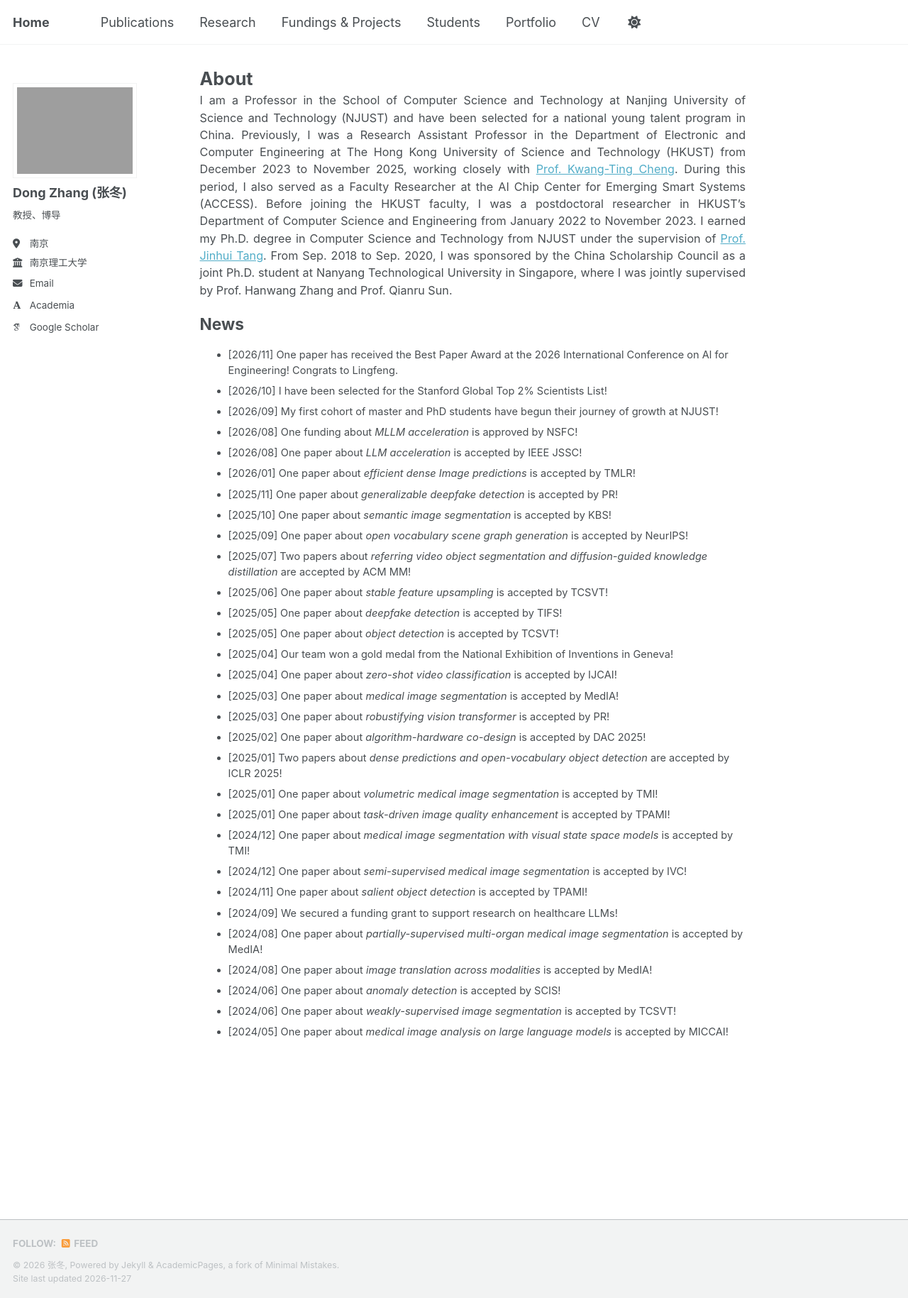
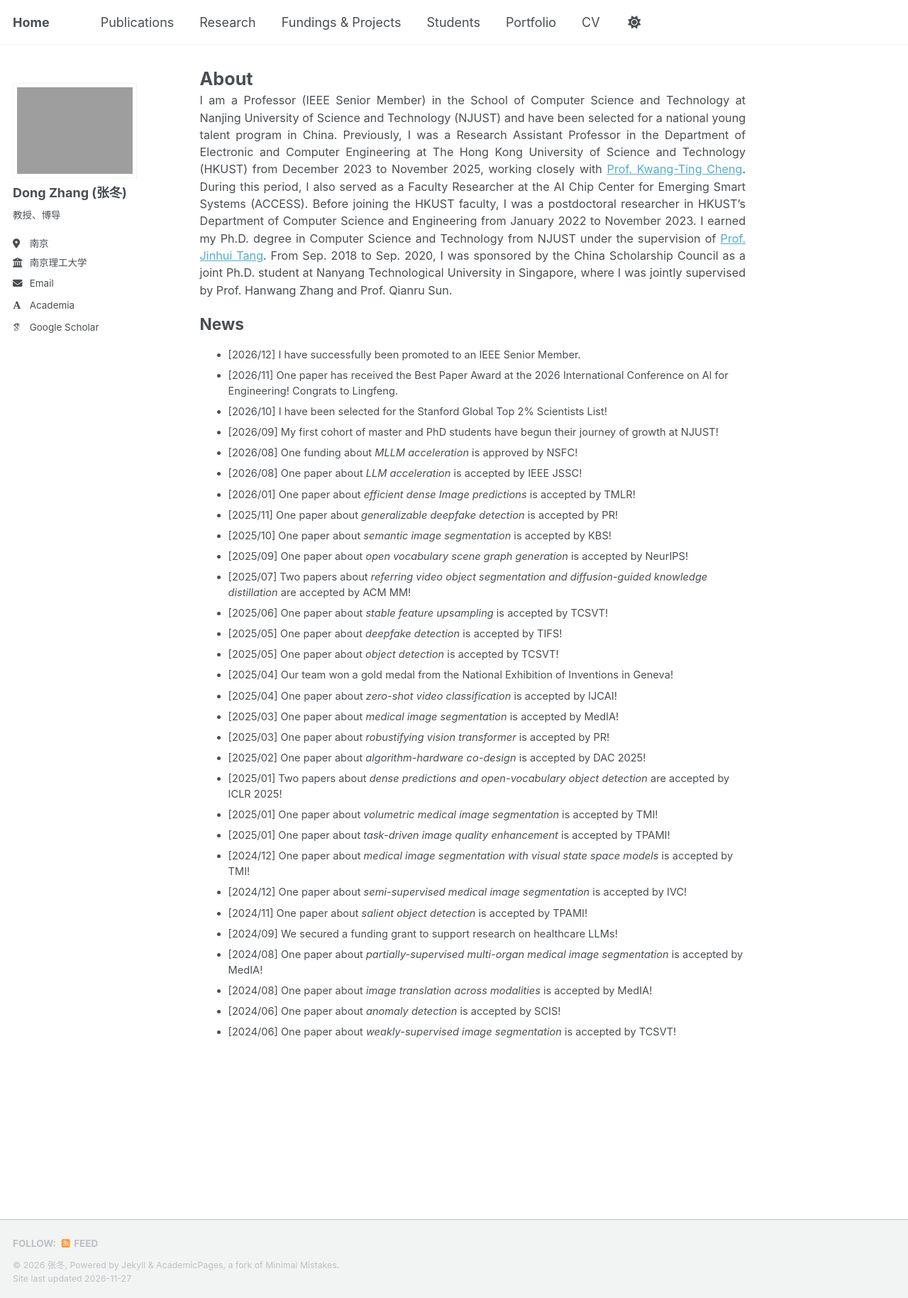
Before and after one commit to dongzhang89/dongzhang89.github.io, a Jekyll site: the page built from _pages/about.md, in a window 1280 px wide. Shown: the whole page at 71% size. Built offline with Jekyll 4.4.1, drawn with Linux system fonts in a browser that asks for light colours; some web fonts are replaced; a script that is not in the unit is left out.

Commit message:
Update about.md

```diff
--- a/_pages/about.md
+++ b/_pages/about.md
@@ -63,12 +63,16 @@ h1 {
 </style>
 
 <div class="text-justify">
-I am a Professor in the School of Computer Science and Technology at Nanjing University of Science and Technology (NJUST) and have been selected for a national young talent program in China. Previously, I was a Research Assistant Professor in the Department of Electronic and Computer Engineering at The Hong Kong University of Science and Technology (HKUST) from December 2023 to November 2025, working closely with <a href="https://seng.hkust.edu.hk/about/people/faculty/tim-kwang-ting-cheng">Prof. Kwang-Ting Cheng</a>. During this period, I also served as a Faculty Researcher at the AI Chip Center for Emerging Smart Systems (ACCESS). Before joining the HKUST faculty, I was a postdoctoral researcher in HKUST’s Department of Computer Science and Engineering from January 2022 to November 2023. I earned my Ph.D. degree in Computer Science and Technology from NJUST under the supervision of <a href="https://scholar.google.com/citations?user=ByBLlEwAAAAJ&hl=en">Prof. Jinhui Tang</a>. From Sep. 2018 to Sep. 2020, I was sponsored by the China Scholarship Council as a joint Ph.D. student at Nanyang Technological University in Singapore, where I was jointly supervised by Prof. Hanwang Zhang and Prof. Qianru Sun.
+I am a Professor (IEEE Senior Member) in the School of Computer Science and Technology at Nanjing University of Science and Technology (NJUST) and have been selected for a national young talent program in China. Previously, I was a Research Assistant Professor in the Department of Electronic and Computer Engineering at The Hong Kong University of Science and Technology (HKUST) from December 2023 to November 2025, working closely with <a href="https://seng.hkust.edu.hk/about/people/faculty/tim-kwang-ting-cheng">Prof. Kwang-Ting Cheng</a>. During this period, I also served as a Faculty Researcher at the AI Chip Center for Emerging Smart Systems (ACCESS). Before joining the HKUST faculty, I was a postdoctoral researcher in HKUST’s Department of Computer Science and Engineering from January 2022 to November 2023. I earned my Ph.D. degree in Computer Science and Technology from NJUST under the supervision of <a href="https://scholar.google.com/citations?user=ByBLlEwAAAAJ&hl=en">Prof. Jinhui Tang</a>. From Sep. 2018 to Sep. 2020, I was sponsored by the China Scholarship Council as a joint Ph.D. student at Nanyang Technological University in Singapore, where I was jointly supervised by Prof. Hanwang Zhang and Prof. Qianru Sun.
 </div>
 
 # News
 <div class="news-div has-news-scrollbar" style="overflow-y: auto; max-height: 1000px; height: auto;">
     <ul class="news-list">
+        <li class="news-item">
+            <span class="news-date">[2026/12]</span>
+            <span class="news-content">I have successfully been promoted to an IEEE Senior Member.</span>
+        </li>
         <li class="news-item">
             <span class="news-date">[2026/11]</span>
             <span class="news-content">One paper has received the Best Paper Award at the 2026 International Conference on Al for Engineering! Congrats to Lingfeng.</span>
```
